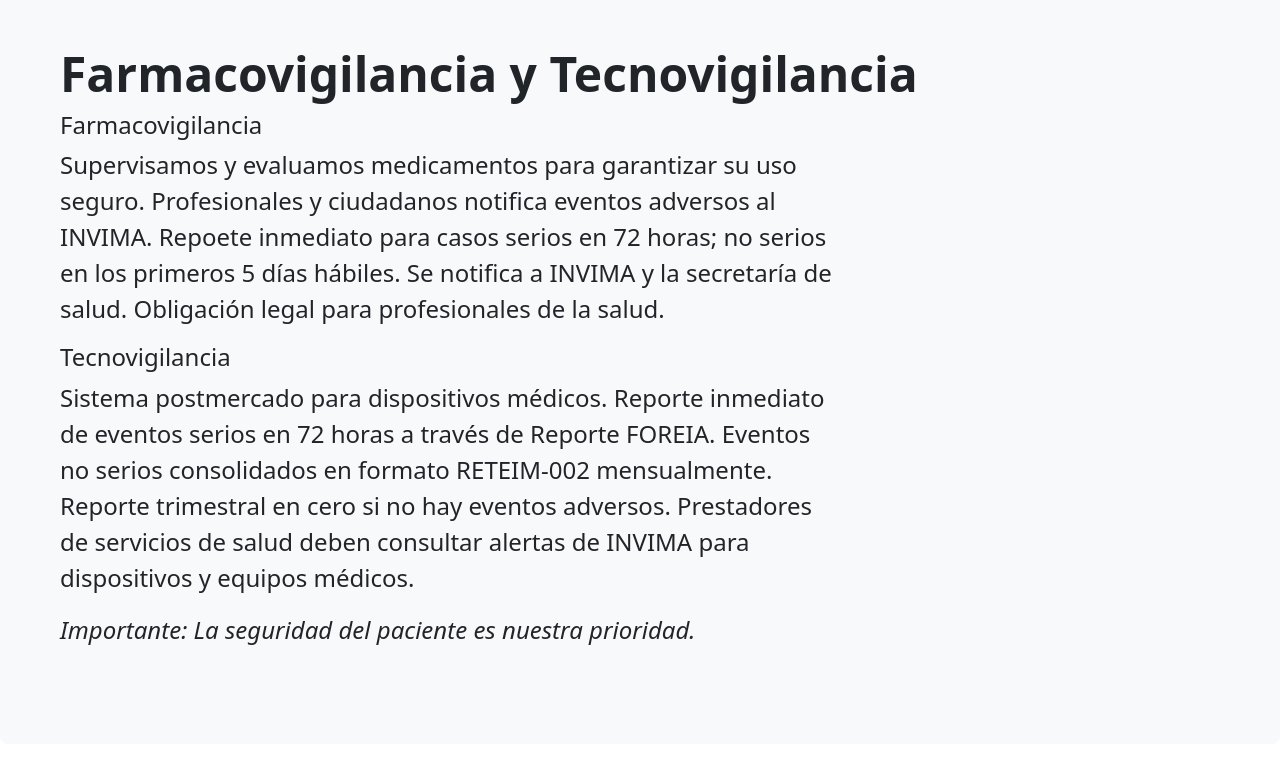
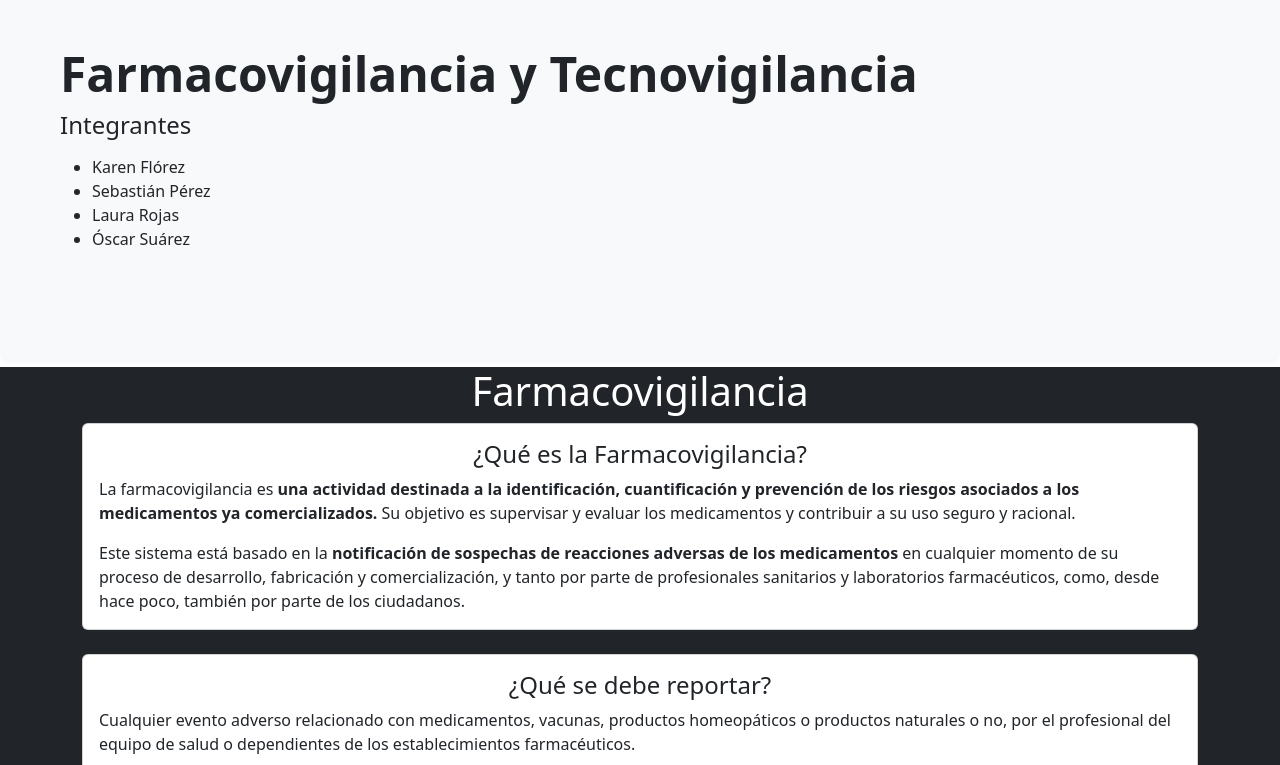
Before and after one commit to juliandrojas/pagina_web_farmacovigilancia_tecnovigilancia, a plain HTML site: page index.html in a window 1280 px wide. Shown: the part 51-816 px from the top of the page. Drawn offline with nearby package versions, Linux system fonts and the light colour scheme.

Commit message:
Second Commit

```diff
--- a/index.html
+++ b/index.html
@@ -78,22 +78,20 @@
       </nav>
       <!-- Jumbotron -->
       <section id="inicio">
-        <div class="p-5 mb-4 bg-light rounded-3">
+        <div class="p-5 mb-1 bg-light rounded-3">
           <div class="container-fluid py-5">
             <h1 class="display-5 fw-bold">Farmacovigilancia y Tecnovigilancia</h1>
             <h2 class="col-md-8 fs-4">
-                Farmacovigilancia
+                Integrantes
             </h2>
             <p class="col-md-8 fs-4">
-              Supervisamos y evaluamos medicamentos para garantizar su uso seguro. Profesionales y ciudadanos notifica eventos adversos al INVIMA. Repoete inmediato para casos serios en 72 horas; no serios en los primeros 5 días hábiles. Se notifica a INVIMA y la secretaría de salud. Obligación legal para profesionales de la salud.
+              <ul>
+                <li>Karen Flórez</li>
+                <li>Sebastián Pérez</li>
+                <li>Laura Rojas</li>
+                <li>Óscar Suárez</li>
+              </ul>
             </p>
-            <h2 class="col-md-8 fs-4">
-                Tecnovigilancia
-            </h2>
-            <p class="col-md-8 fs-4">
-              Sistema postmercado para dispositivos médicos. Reporte inmediato de eventos serios en 72 horas a través de Reporte FOREIA. Eventos no serios consolidados en formato RETEIM-002 mensualmente. Reporte trimestral en cero si no hay eventos adversos. Prestadores de servicios de salud deben consultar alertas de INVIMA para dispositivos y equipos médicos.
-            </p>
-            <em class="col-md-8 fs-4">Importante: La seguridad del paciente es nuestra prioridad.</em>
           </div>
         </div>
       </section>
```
